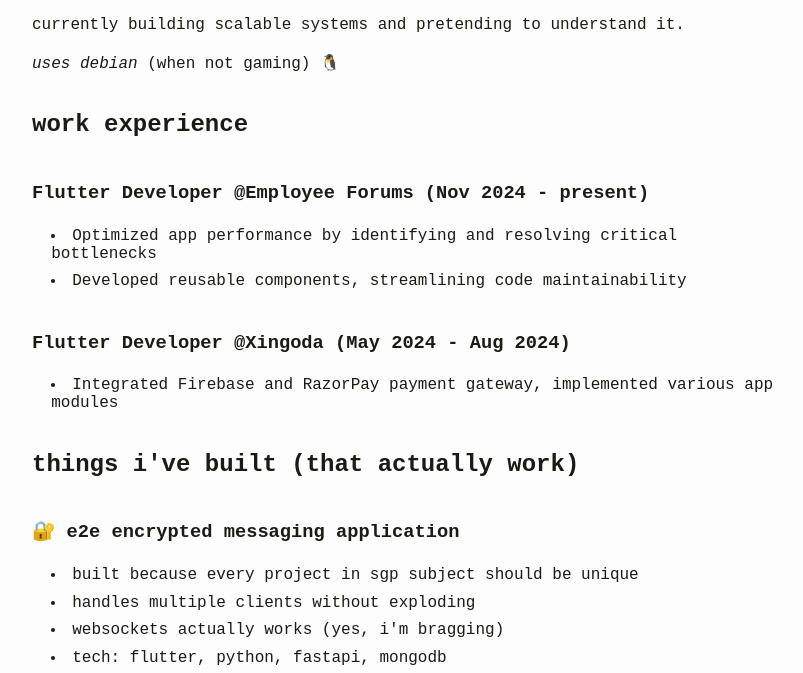
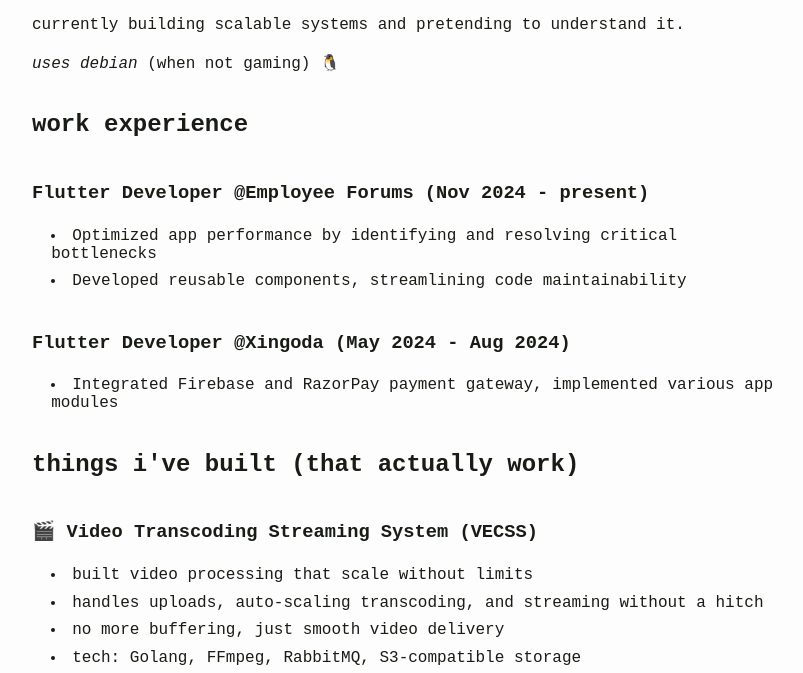
Before and after one commit to xSaCh/xSaCh.github.io, a plain HTML site: page index.html in a window 1280 px wide. Shown: the part 127-800 px from the top of the page, without its empty margins (228-1031 px from the left). Drawn offline with Linux system fonts and the light colour scheme; a small style sheet from the web is missing.

Commit message:
Add VECSS prj

```diff
--- a/index.html
+++ b/index.html
@@ -40,6 +40,20 @@
       </section>
       <section>
         <h2>things i've built (that actually work)</h2>
+        <h3>
+          🎬
+          <a
+            target="_blank"
+            href="https://github.com/xSaCh/vecss"
+            >Video Transcoding Streaming System (VECSS)</a
+          >
+        </h3>
+        <ul>
+          <li>built video processing that scale without limits</li>
+          <li>handles uploads, auto-scaling transcoding, and streaming without a hitch</li>
+          <li>no more buffering, just smooth video delivery</li>
+          <li>tech: Golang, FFmpeg, RabbitMQ, S3-compatible storage</li>
+        </ul>
         <h3>
           🔐
           <a
```
